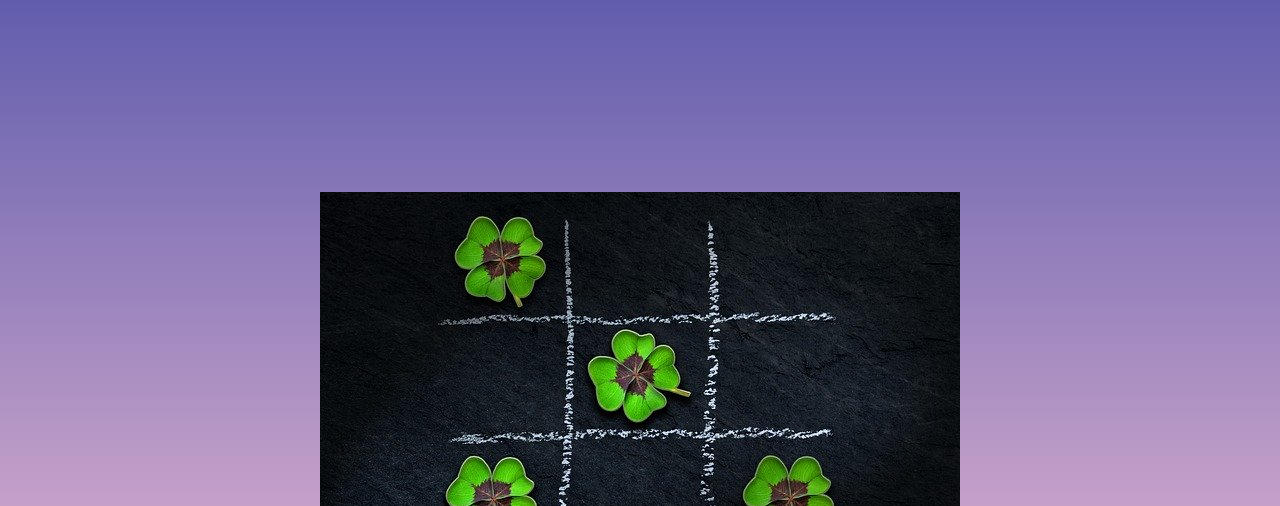
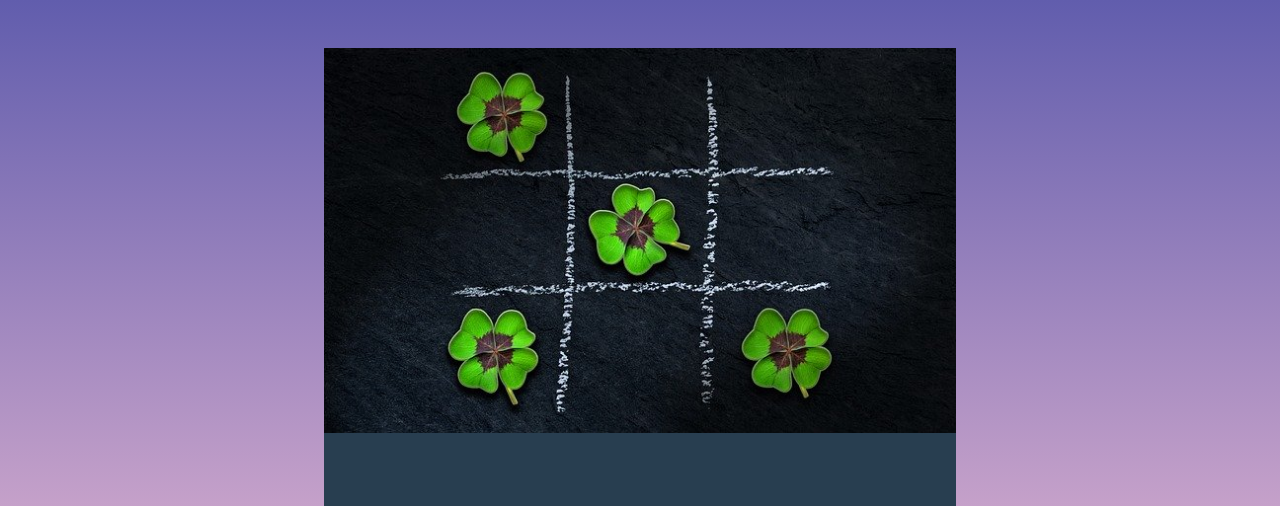
Before and after one commit to Maree13/piskvorky, a plain HTML site: page index.html in a window 1280 px wide. Shown: the top 506 px of the page. Drawn offline with Linux system fonts and the light colour scheme.

```diff
--- a/style.css
+++ b/style.css
@@ -7,14 +7,10 @@ html {
 }
 
 .body {
-  margin: 0;
-  padding: 0;
-  width: 100%;
-  height: 100%;
   overflow-x: hidden;
   background: linear-gradient(to bottom, #615dad, #ffc8da);
-  background-size: cover;
-  background-position: center;
+  /* background-size: cover;
+  background-position: center;*/
   background-attachment: fixed;
   background-repeat: no-repeat;
 }
@@ -23,7 +19,7 @@ html {
   display: flex;
   flex-direction: column;
   align-items: center;
-  padding-top: 15%;
+  padding-top: 2.5rem;
 }
 
 .image {
```
